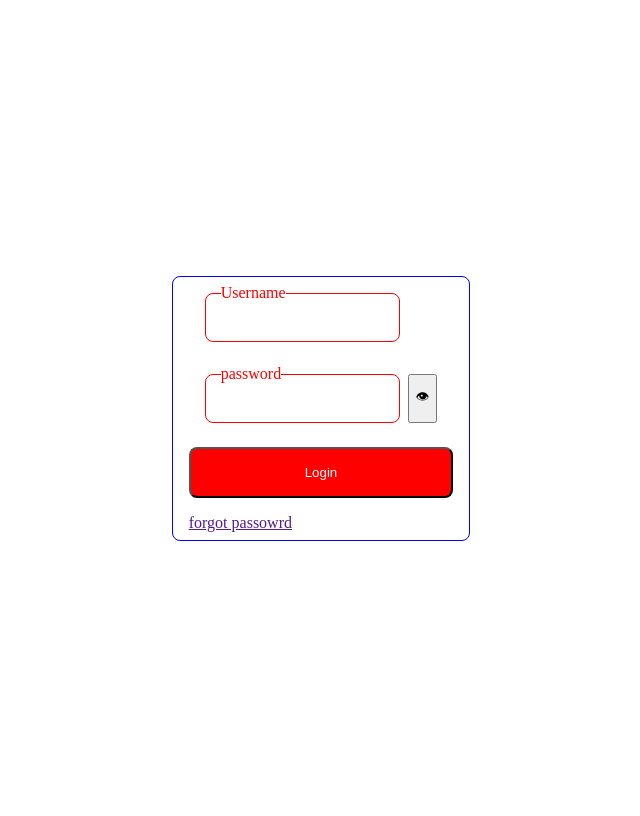
After one commit to MrNerus/learningDjango, a Django app: page /login/ in a window 1280 px wide. The commit adds this page. Shown: the whole page, without its empty margins (319-959 px from the left). Run offline with Django 4.2, Linux system fonts and the light colour scheme.

Commit message:
Added login and Signup

```diff
--- /dev/null
+++ b/blogapp1/templates/blogapp1/login.html
@@ -0,0 +1,84 @@
+<!DOCTYPE html>
+<html lang="en">
+<head>
+    <meta charset="UTF-8">
+    <meta name="viewport" content="width=device-width, initial-scale=1.0">
+    <title>Login</title>
+    <style>
+
+        .container {
+            min-height: 100vh;
+            width: 100%;
+            display: flex;
+            align-items: center;
+            justify-content: center;
+        }
+        form {
+            border: 1px solid blue;
+            border-radius: 0.5rem;
+            padding: 0.5rem 1rem;
+            display: flex;
+            flex-direction: column;
+            gap:1rem
+        }
+        form input[type="submit"] {
+            background-color: blue;
+            color: white;
+            border-radius: 0.5rem;
+            padding: 1rem 0.5rem;
+        }
+        form .inputText {
+            display: flex;
+            flex-direction: row;
+            margin: 0.5rem 1rem;
+            position: relative;
+            box-sizing: border-box;
+            gap: 0.5rem;
+        }
+        form .inputText label {
+            position: absolute;
+            top: 50%;
+            left: 1rem;
+            color: blue;
+            transform: translateY(-50%);
+            background-color: white;
+        }
+        form .inputText input[type="text"] {
+            border: 1px solid blue;
+            border-radius: 0.5rem;
+            padding: 1rem 0.5rem;
+        }
+        form .inputText input:invalid {
+            border: 1px solid red;
+        }
+        form .inputText:has(> input:focus) label,
+        form .inputText:has(> input) label{
+            top: 0;
+            color: red;
+        }
+        form:has(input:invalid) input[type="submit"] {
+            background-color: red;
+
+        }
+
+    </style>
+</head>
+<body>
+    <div class="container">
+        <form method="post">
+            {% csrf_token %}
+            <div class="inputText">
+                <label for="username">Username</label>
+                <input type="text" name="username" id="username" required>
+            </div>
+            <div class="inputText">
+                <label for="passowrd">password</label>
+                <input type="text" name="password" id="password" required>
+                <input type="button" value="👁">
+            </div>
+            <input type="submit" value="Login">
+            <a href="">forgot passowrd</a>
+        </form>
+    </div>
+</body>
+</html>
--- a/blogapp1/views.py
+++ b/blogapp1/views.py
@@ -1,5 +1,7 @@
 from django.shortcuts import render, redirect
 from . models import Contact
+from django.contrib.auth.models import User
+from django.contrib.auth import authenticate, login, logout
 
 def Home(request):
     if request.method == "POST":
@@ -38,4 +40,35 @@ def Search(request):
         myCon4 = Contact.objects.filter(message__icontains=query)
         myCon = myCon1.union(myCon2,myCon3,myCon4)
         return render(request, "blogapp1/search.html", {"Contacts":myCon})
+
+def HandleSignup(request):
+    if request.method == 'POST':
+        firstname = request.POST['firstname']
+        lastname = request.POST['lastname']
+        email = request.POST['email']
+        username = request.POST['username']
+        password = request.POST['password']
+        cpassword = request.POST['cpassword']
+        if password == cpassword:
+            user = User.objects.create_user(username=username, password=password)
+        user.first_name=firstname
+        user.last_name=lastname
+        user.save()
+    return render(request, "blogapp1/signup.html")
+
+def HandleLogin(request):
+    if request.method == "POST":
+        username = request.POST["username"]
+        password = request.POST["password"]
+        print(username, password)
+        user = authenticate(request, username=username, password=password)
+        print(user)
+        if user is not None:
+            login(request,user)
+            return redirect("home")
+    return render(request, "blogapp1/login.html")
+
+def HandelLogout(request):
+    logout(request)
+    return redirect("login")
 # Create your views here.
--- a/myBlog/urls.py
+++ b/myBlog/urls.py
@@ -24,4 +24,7 @@ urlpatterns = [
     path("delete/<int:id>", blogView.Delete, name="delete"),
     path("update/<int:id>", blogView.Update, name="update"),
     path("search/", blogView.Search, name="search"),
+    path("login/", blogView.HandleLogin, name="login"),
+    path("signup/", blogView.HandleSignup, name="signup"),
+    path("logout/", blogView.HandelLogout, name="logout"),
 ]
```
Also changed, not shown: blogapp1/templates/blogapp1/signup.html (added, +46 -0 lines), blogapp1/templates/blogapp1/view.html (+7 -0 lines), db.sqlite3.
